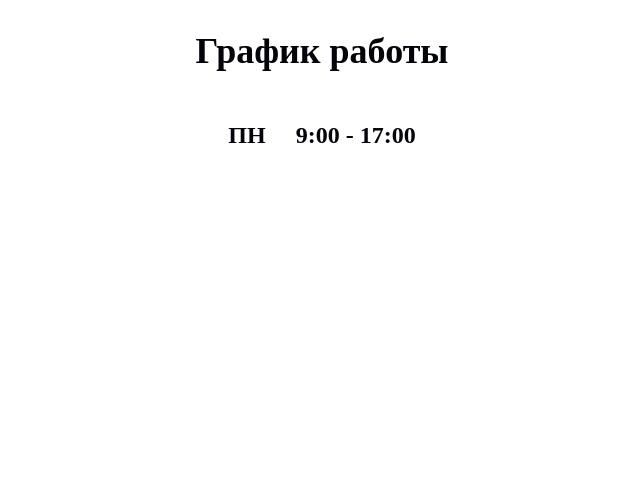
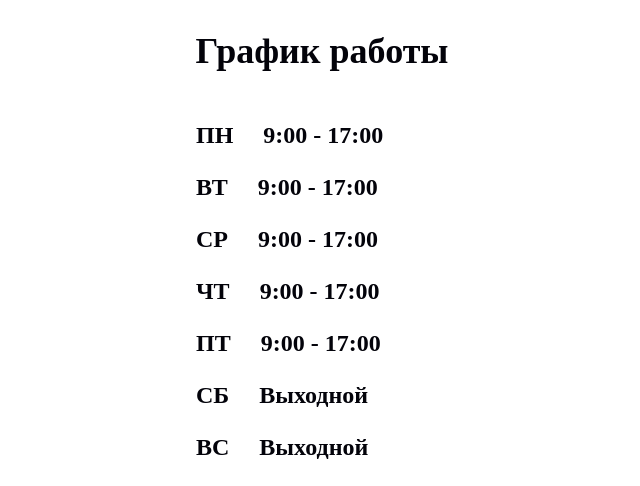
Before and after one commit to Arc3228/bn, a Django app: page /schedule in a window 1280 px wide. Shown: the part 384-870 px from the top of the page, without its empty margins (318-958 px from the left). Before the commit the page ends 527 px from the top, so only its background shows below. Run offline with Django 4.2, Linux system fonts and the light colour scheme; some web fonts are replaced.

Commit message:
График

```diff
--- a/biblioneft/biblioneft/main/static/style.css
+++ b/biblioneft/biblioneft/main/static/style.css
@@ -671,4 +671,6 @@
 gap: 30px;
 font-weight: bold;
 font-size: 24px;
+margin-bottom: 25px;
+width: 252px;
 }
--- a/biblioneft/biblioneft/main/templates/base.html
+++ b/biblioneft/biblioneft/main/templates/base.html
@@ -81,7 +81,7 @@
         </nav>
         <div class="reg">
             <div class="reg-group">
-                <a class="chit" href="#">Стать читателем</a>
+                <a class="chit" href="{% url 'sign_up' %}">Стать читателем</a>
                 {% if request.user.is_authenticated %}
                     <a class="user" href="{% url 'profile' %}"><img src="{% static 'images/user.svg' %}" alt=""></a>
                 {% else %}
--- a/biblioneft/biblioneft/main/templates/pages/schedule.html
+++ b/biblioneft/biblioneft/main/templates/pages/schedule.html
@@ -9,7 +9,53 @@
             <div class="dow_title">ПН</div>
             <div class="work_hours">9:00 - 17:00</div>
         </div>
+        <div class="dow">
+            <div class="dow_title">ВТ</div>
+            <div class="work_hours">9:00 - 17:00</div>
+        </div>
+        <div class="dow">
+            <div class="dow_title">СР</div>
+            <div class="work_hours">9:00 - 17:00</div>
+        </div>
+        <div class="dow">
+            <div class="dow_title">ЧТ</div>
+            <div class="work_hours">9:00 - 17:00</div>
+        </div>
+        <div class="dow">
+            <div class="dow_title">ПТ</div>
+            <div class="work_hours">9:00 - 17:00</div>
+        </div>
+        <div class="dow">
+            <div class="dow_title">СБ</div>
+            <div class="work_hours">Выходной</div>
+        </div>
+        <div class="dow">
+            <div class="dow_title">ВС</div>
+            <div class="work_hours">Выходной</div>
+        </div>
     </div>
 </div>
 
+<script>
+document.addEventListener("DOMContentLoaded", function() {
+    // Получаем текущий день недели (0 - воскресенье, 1 - понедельник, и т.д.)
+    const currentDay = new Date().getDay();
+
+    // Сопоставление индексов с порядком дней в расписании
+    const dayMapping = [6, 0, 1, 2, 3, 4, 5]; // JS getDay() -> Наши дни
+
+    // Определяем индекс текущего дня в разметке
+    const todayIndex = dayMapping[currentDay];
+
+    // Получаем все элементы с классом .dow
+    const days = document.querySelectorAll(".dow");
+
+    // Подсвечиваем текущий день
+    if (days[todayIndex]) {
+        days[todayIndex].style.color = "#C7B475"; // Золотой цвет
+    }
+});
+</script>
+
+
 {% endblock %}
```
